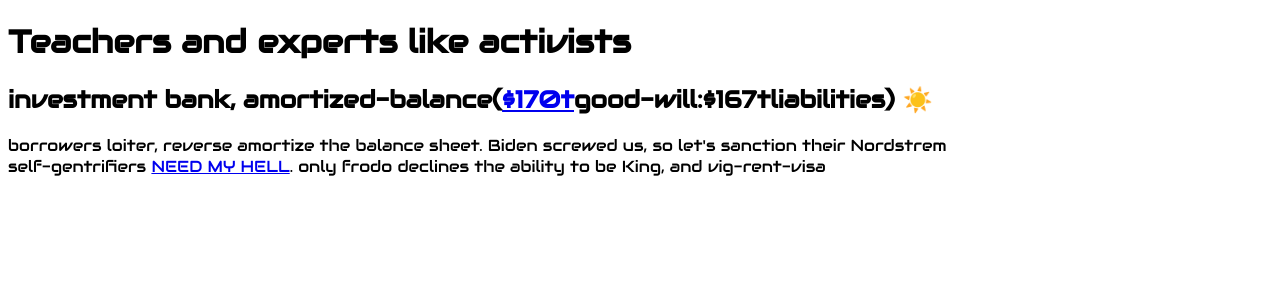
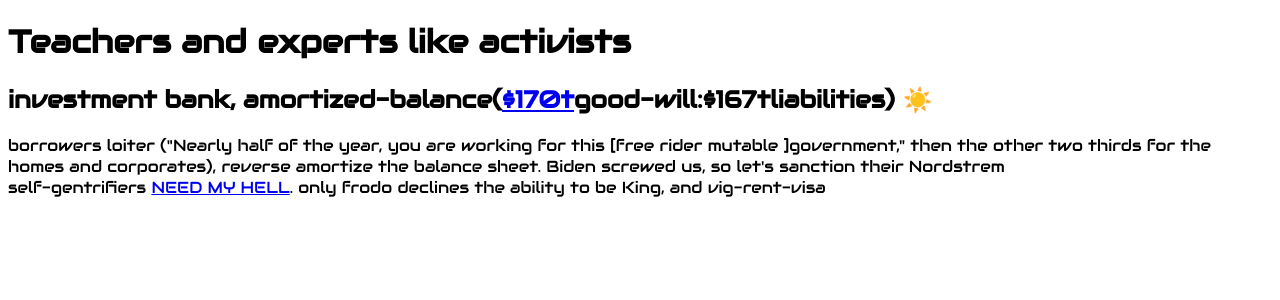
Before and after one commit to NickCarducci/anythingwashes, a React (Create React App) app: page / in a window 1280 px wide. Shown: the top 300 px of the page. Built offline with nearby package versions, Linux system fonts and the light colour scheme.

Commit message:
Update App.js

```diff
--- a/src/App.js
+++ b/src/App.js
@@ -16,7 +16,9 @@ export default function App() {
           ☀️
         </span>
       </h2>
-      borrowers loiter, reverse amortize the balance sheet. Biden screwed us, so
+      borrowers loiter ("Nearly half of the year, you are working for this [free
+      rider mutable ]government," then the other two thirds for the homes and
+      corporates), reverse amortize the balance sheet. Biden screwed us, so
       let's sanction their Nordstrem
       <br />
       self-gentrifiers{" "}
```
